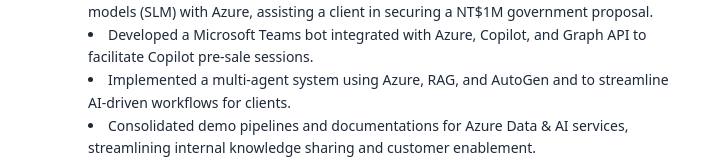
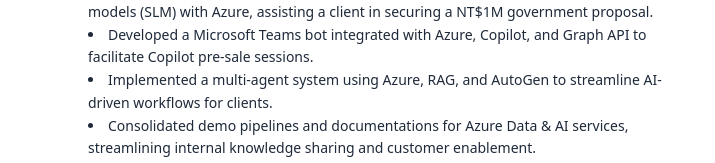
Before and after one commit to yuting1008/portfolio, a Next.js app: page / in a window 1280 px wide. Shown: the part 382-545 px from the top of the page, without its empty margins (282-997 px from the left). Built offline with nearby package versions, Linux system fonts and the light colour scheme.

Commit message:
fix: update description

```diff
--- a/app/page.tsx
+++ b/app/page.tsx
@@ -41,7 +41,7 @@
     details: [
       "Implemented a Proof of Concept (PoC) for fine-tuning and deploying small language models (SLM) with Azure, assisting a client in securing a NT$1M government proposal.",
       "Developed a Microsoft Teams bot integrated with Azure, Copilot, and Graph API to facilitate Copilot pre-sale sessions.",
-      "Implemented a multi-agent system using Azure, RAG, and AutoGen and  to streamline AI-driven workflows for clients.",
+      "Implemented a multi-agent system using Azure, RAG, and AutoGen to streamline AI-driven workflows for clients.",
       "Consolidated demo pipelines and documentations for Azure Data & AI services, streamlining internal knowledge sharing and customer enablement.",
       "Delivered technical assistance for 10+ official tours, showcasing Microsoft's latest technologies to guests.",
     ],
```
